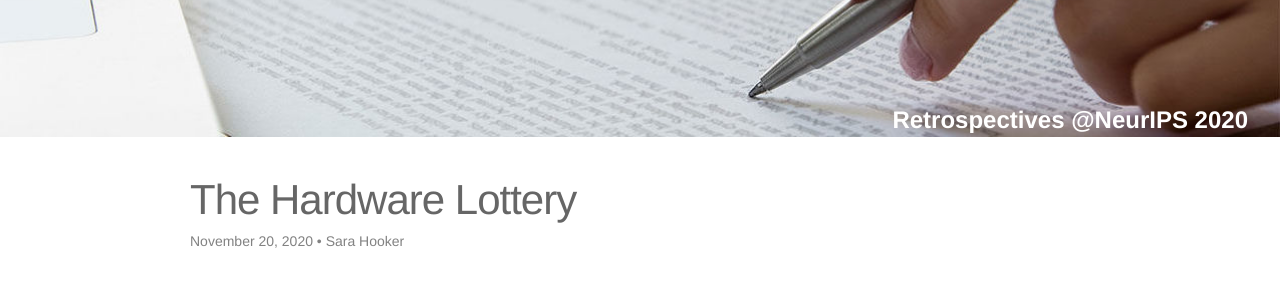
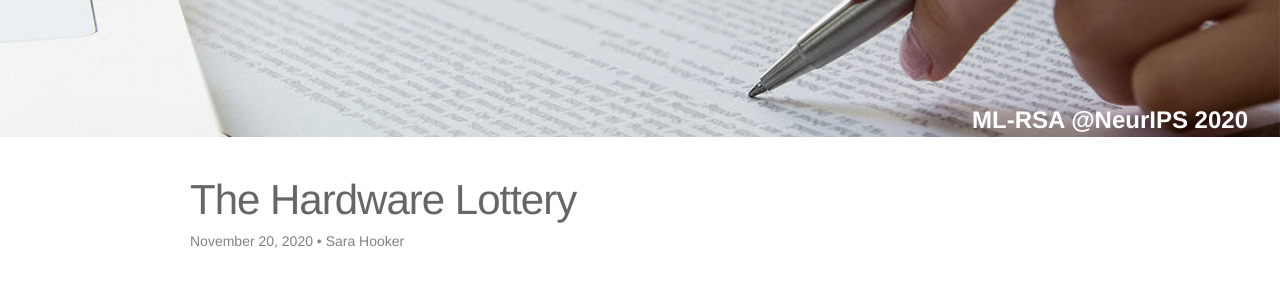
Before and after one commit to ml-retrospectives/neurips2020, a Jekyll site: the page built from _posts/2020-12-11-hardware.md, in a window 1280 px wide. Shown: the part 160-455 px from the top of the page. Built offline with Jekyll 4.4.1, drawn with Linux system fonts in a browser that asks for light colours; nearby versions of some CDN libraries.

Commit message:
Fixing things

```diff
--- a/_config.yml
+++ b/_config.yml
@@ -33,13 +33,13 @@
 # -----------------------------------------------------------------------------
 # Blog
 # -----------------------------------------------------------------------------
-blog_name: Accepted Retrospectives
-blog_description: These are retrospectives which have been reviewed and accepted.
+blog_name: Accepted Papers
+blog_description: These are papers which have been reviewed and accepted.
 
 # Pagination
 paginate: 30
-permalink: /accepted_retrospectives/:year/:title/
-paginate_path: /accepted_retrospectives/page:num/
+permalink: /accepted_papers/:year/:title/
+paginate_path: /accepted_papers/page:num/
 
 text:
   pagination:
--- a/_layouts/default.html
+++ b/_layouts/default.html
@@ -9,7 +9,7 @@
 
 
     <div class="page-content">
-      <div class="header-background"><div class="img"></div><div class="text"><h2>Retrospectives @NeurIPS 2020</h2></div></div>
+      <div class="header-background"><div class="img"></div><div class="text"><h2>ML-RSA @NeurIPS 2020</h2></div></div>
       <div class="wrapper">
         {{ content }}
       </div>
--- a/accepted_retrospectives/index.html
+++ b/accepted_papers/index.html
@@ -10,8 +10,10 @@
 
 <ul class="post-list">
   {% for post in paginator.posts %}
-    <li>
-      <h4><a href="{{ post.original_paper_link | prepend: site.baseurl }}">{{ post.title }}</a></h4>
+    <li style="padding-top: .5em; padding-bottom: .5em; border-bottom: none;">
+      <h4 style="margin-top: 0em; margin-bottom: 0px;"><a
+              href="{{ post.original_paper_link | prepend: site.baseurl }}">{{ post.title
+        }}</a></h4>
       <p class="post-meta">{{ post.author }}</p>
 <!--      <p class="post-meta">{{ post.date | date: '%B %-d, %Y' }}</p>-->
     </li>
```
Also changed, not shown: _pages/00_home.md (+5 -2 lines), _pages/03_ar.md (+1 -1 lines), speaker_pictures/kilian.png (added), speaker_pictures/shakir_cuba1.jpg (added).
